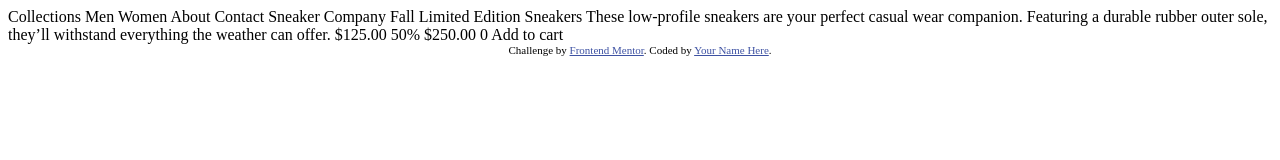
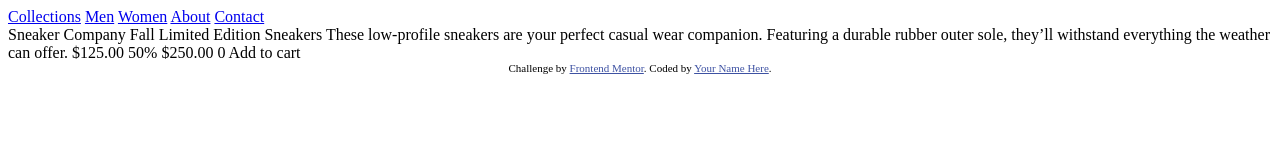
Before and after one commit to ebukaohiomoba/ecommerce-app, a plain HTML site: page index.html in a window 1280 px wide. Drawn offline with Linux system fonts and the light colour scheme.

Commit message:
Created nav bar

```diff
--- a/index.html
+++ b/index.html
@@ -11,13 +11,14 @@
  <link rel = 'stylesheet' href = 'styles.css'>
 </head>
 <body>
-
-  Collections
-  Men
-  Women
-  About
-  Contact
-
+<div class="pagecontainer">
+  <nav class="navcontainer">
+    <a href="/collections/">Collections</a>
+    <a href="/men/">Men</a>
+    <a href="/women/">Women</a>
+    <a href="/about/">About</a>
+    <a href="/contact/">Contact</a>
+ </nav>
   Sneaker Company
 
   Fall Limited Edition Sneakers
@@ -36,5 +37,6 @@
     Challenge by <a href="https://www.frontendmentor.io?ref=challenge" target="_blank">Frontend Mentor</a>.
     Coded by <a href="#">Your Name Here</a>.
   </div>
+</div>
 </body>
 </html>
```
